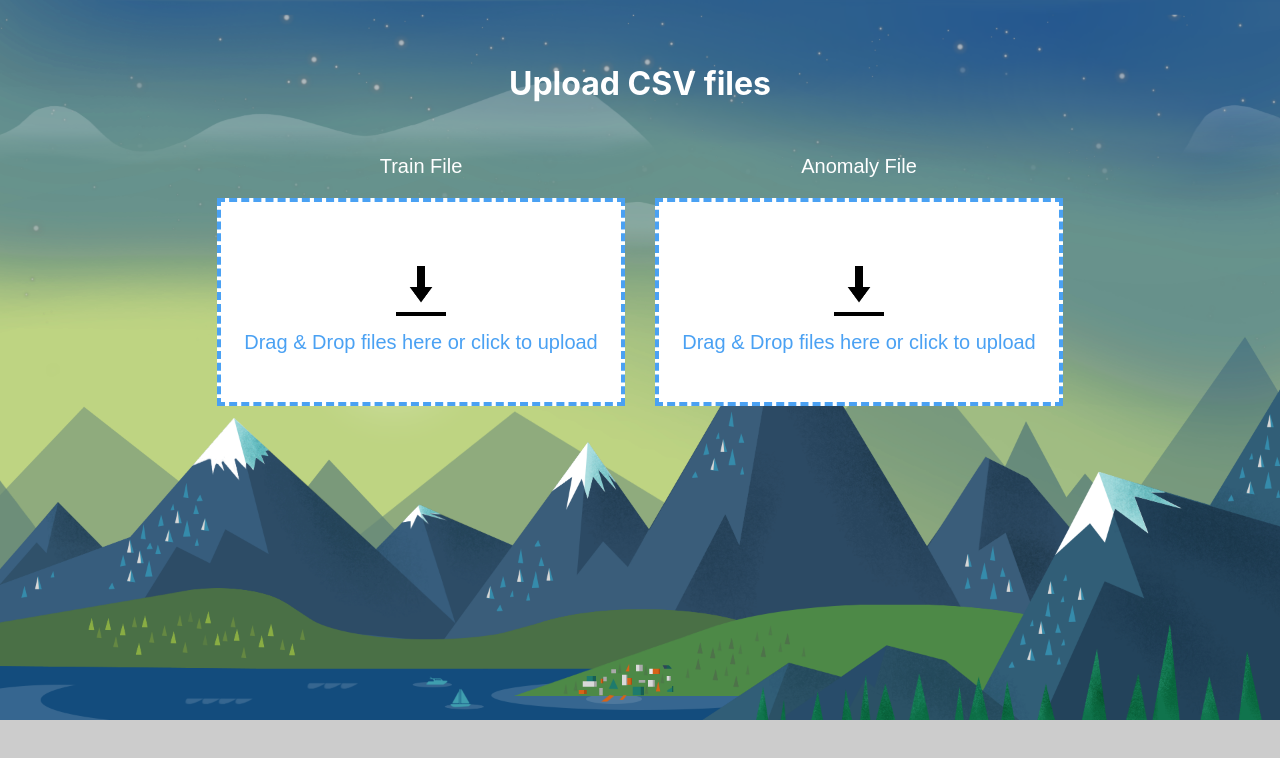
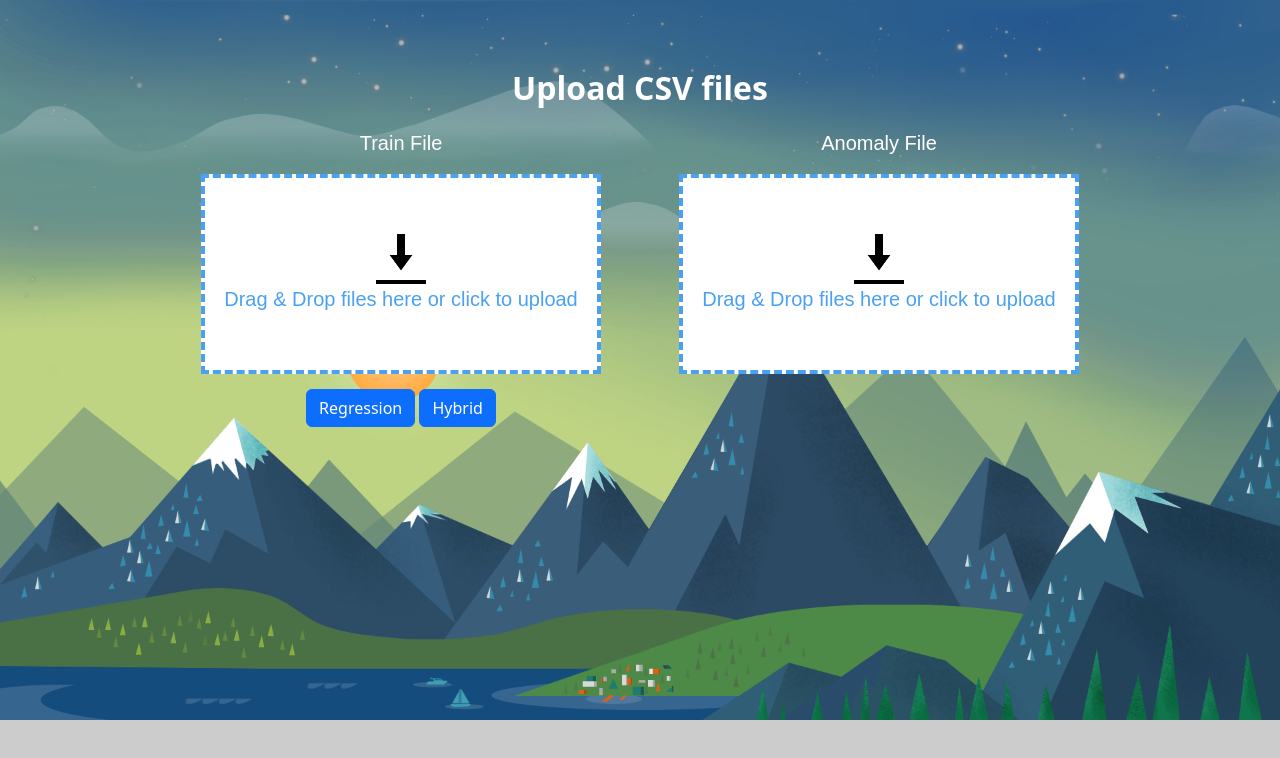
Before and after one commit to Ella475/anomaly-detection-web-app, a React (Create React App) app in the folder client/: page / in a window 1280 px wide. Shown: the top 758 px of the page. Built offline with nearby package versions, Linux system fonts and the light colour scheme.

Commit message:
Add button selection for anomaly detection type

```diff
--- a/client/src/App.css
+++ b/client/src/App.css
@@ -41,3 +41,7 @@ body {
     font-family: Arial;
     font-size: 20px;
 }
+
+.detector_buttons {
+    text-align: center;
+}
--- a/client/src/App.js
+++ b/client/src/App.js
@@ -1,21 +1,39 @@
-import React from 'react';
+import React from "react";
 import DropZone from "./dropzone/DropZone";
+import Button from "react-bootstrap/Button";
+import "bootstrap/dist/css/bootstrap.min.css";
 
-import './App.css';
+import "./App.css";
 
 function App() {
+    function handleClick(e) {
+        e.preventDefault();
+        document.getElementsByClassName("detector_buttons").id =
+            e.target.innerText.toLowerCase();
+    }
+
     return (
         <div>
             <p className="title">Upload CSV files</p>
             <div className="content">
                 <div className="row">
                     <div className="column">
-              <p id="train" className="drop-box-title">Train File</p>
-              <DropZone id={'train'}/>
+                        <p id="train" className="drop-box-title">
+                            Train File
+                        </p>
+                        <DropZone id={"train"} />
+                        <div className="detector_buttons" id="">
+                            <Button variant="primary" onClick={handleClick}>
+                                Regression
+                            </Button>{" "}
+                            <Button variant="primary" onClick={handleClick}>
+                                Hybrid
+                            </Button>{" "}
+                        </div>
                     </div>
                     <div className="column">
                         <p className="drop-box-title">Anomaly File</p>
-              <DropZone id={'anomaly'}/>
+                        <DropZone id={"anomaly"} />
                     </div>
                 </div>
             </div>
--- a/client/src/dropzone/DropZone.js
+++ b/client/src/dropzone/DropZone.js
@@ -55,7 +55,7 @@ const fileDrop = (e) => {
         }
         // if the request was to the train flight
         if (e.target.id === "train") {
-            var model_type = "regression"; // TODO: Let user decide
+            var model_type = document.getElementsByClassName("detector_buttons").id
             params = new URLSearchParams({ model_type: model_type });
             body = JSON.stringify({ train_data: parse_csv(reader.result) });
             api_req = "model";
```
Also changed, not shown: 1 other file (tests, documents, lock files or other folders). Lines whose indentation alone changed are shown as unchanged.
